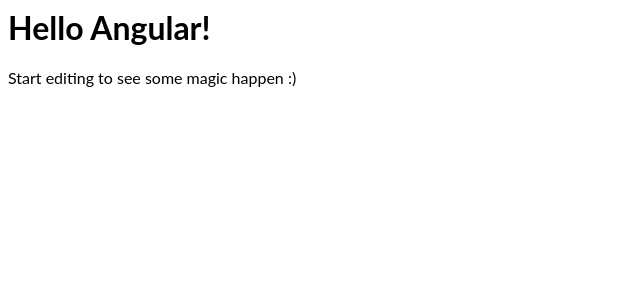
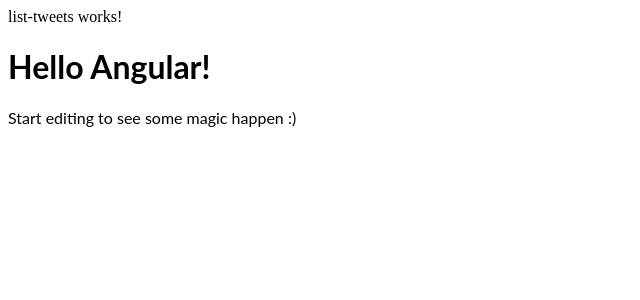
Before and after one commit to walidum/twittter-manager, an Angular app: page / in a window 1280 px wide. Shown: the top 300 px of the page, without its empty margins (0-640 px from the left). Built offline with nearby package versions, Linux system fonts and the light colour scheme.

Commit message:
add list-tweets component

```diff
--- a/src/app/app.component.html
+++ b/src/app/app.component.html
@@ -1,3 +1,4 @@
+<app-list-tweets></app-list-tweets>
 <hello name="{{ name }}"></hello>
 <p>
   Start editing to see some magic happen :)
--- a/src/app/app.module.ts
+++ b/src/app/app.module.ts
@@ -4,10 +4,11 @@
 
 import { AppComponent } from './app.component';
 import { HelloComponent } from './hello.component';
+import { ListTweetsComponent } from './list-tweets/list-tweets.component';
 
 @NgModule({
   imports:      [ BrowserModule, FormsModule ],
-  declarations: [ AppComponent, HelloComponent ],
+  declarations: [ AppComponent, HelloComponent, ListTweetsComponent ],
   bootstrap:    [ AppComponent ]
 })
 export class AppModule { }
--- /dev/null
+++ b/src/app/list-tweets/list-tweets.component.css
@@ -0,0 +1,3 @@
+.h2{
+  color: beige
+}
--- /dev/null
+++ b/src/app/list-tweets/list-tweets.component.html
@@ -0,0 +1,3 @@
+<p>
+list-tweets works!
+</p>
--- /dev/null
+++ b/src/app/list-tweets/list-tweets.component.ts
@@ -0,0 +1,15 @@
+import { Component, OnInit } from '@angular/core';
+
+@Component({
+  selector: 'app-list-tweets',
+  templateUrl: './list-tweets.component.html',
+  styleUrls: ['./list-tweets.component.css']
+})
+export class ListTweetsComponent implements OnInit {
+
+  constructor() { }
+
+  ngOnInit() {
+  }
+
+}
```
